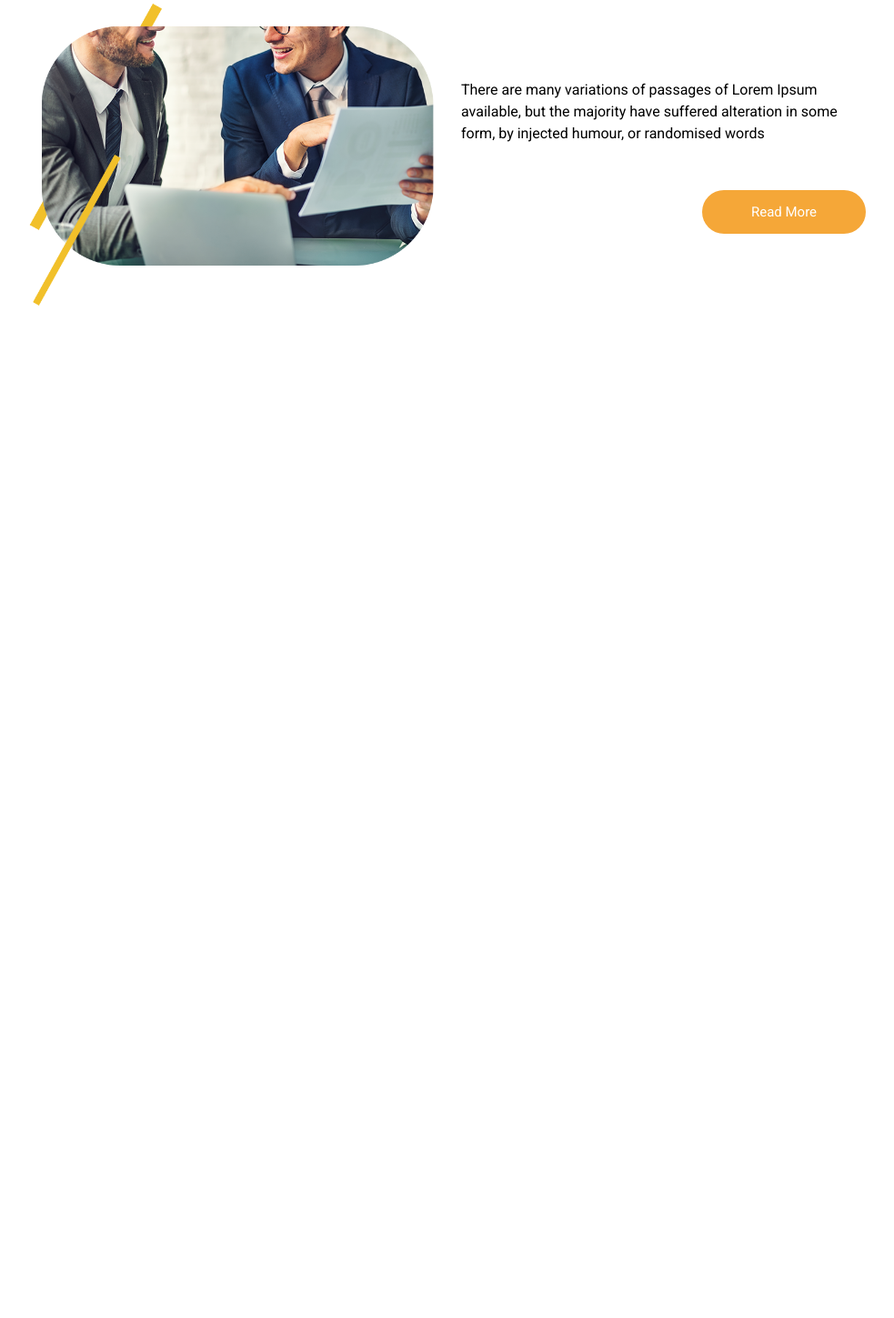
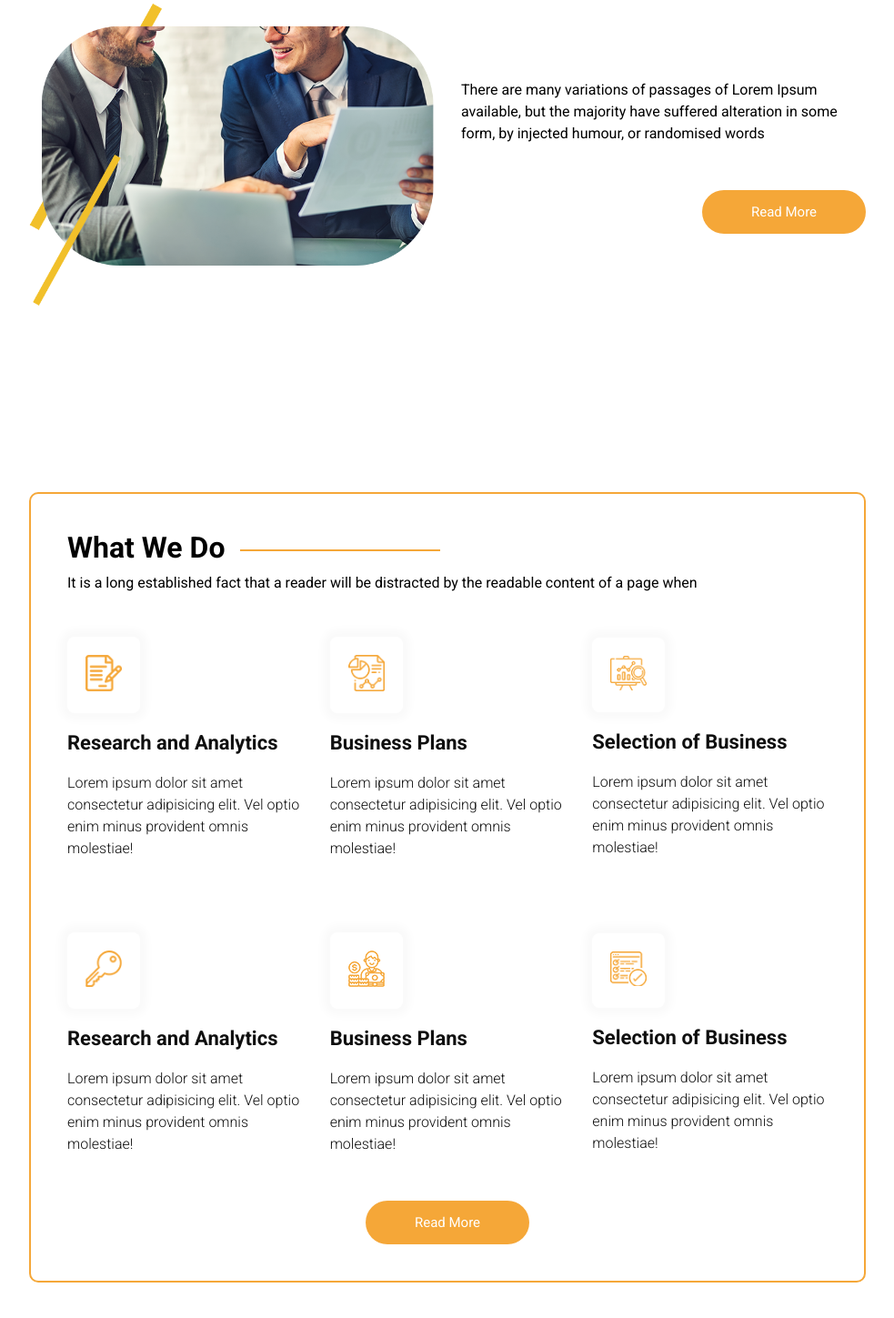
Before and after one commit to ahmed-mohammed-developer/corporat_business, a website built with Vite: page index.html in a window 1280 px wide. Shown: the part 893-2342 px from the top of the page at 91% size, without its empty margins (148-1131 px from the left). Before the commit the page ends 1334 px from the top, so only its background shows below. Built offline with nearby package versions, Linux system fonts and the light colour scheme.

Commit message:
End Section servicse

```diff
--- /dev/null
+++ b/components/services.css
@@ -0,0 +1,126 @@
+.services {
+      padding-block: 100px;
+}
+
+.services .service {
+   padding: 40px;
+   border-radius: 10px;
+   border: 2px solid #f5a738;
+}
+.service h1 {
+   margin-bottom: 10px;
+   position: relative;
+}
+
+.service h1::before {
+   content: "";
+   position: absolute;
+   background: #f5a738;
+   height: 2px;
+   width: 220px;
+   top: 21px;
+   right: 0;
+   left: 190px;
+}
+.services .service .section-service {
+   display: grid;
+   grid-template-columns: repeat(auto-fill, minmax(250px, 1fr));
+   align-items: center;
+   gap: 30px;
+}
+
+.services .service .section-service .section-ser {
+   margin-top: 50px;
+}
+.services .service .section-service .section-ser .ser-img {
+   width: 80px;
+   background: #fff;
+   padding: 20px;
+   text-align: center;
+   border-radius: 8px;
+   box-shadow: 0px 0px 10px 8px #fafafa;
+}
+
+.services .service .section-service .section-ser h3 {
+   font-size: 22px;
+   font-weight: bold;
+   color: #0f0f0f;
+   margin-top: 20px;
+}
+
+.services .service .section-service .section-ser p {
+   color: #0f0f0f;
+   margin-top: 20px;
+   line-height: 24px;
+   font-weight: 300;
+}
+
+.services .service  .btn_main {
+   display: flex;
+   justify-content: center;
+   margin-top: 50px;
+}
+.services .service  .btn_main a {
+   width: 180px;
+   padding: 15px 15px;
+   color: #ffffff;
+   background-color: #f5a738;
+   text-align: center;
+   font-size: 15px;
+   border-radius: 40px;
+   float: left;
+   text-decoration: none;
+   cursor: pointer;
+   transition: all 0.5s ease;
+}
+.services .service  .btn_main a:hover {
+   color: #ffffff;
+   background-color: #060707;
+}
+
+@media screen and (max-width: 500px) {
+   .service h1::before {
+      width: 170px;
+   }
+   }
+
+   @media screen and (max-width: 450px) {
+      .service h1::before {
+         width: 120px;
+      }
+      }
+
+      @media screen and (max-width: 405px) {
+         .service h1::before {
+            width: 90px;
+         }
+         }
+
+         @media screen and (max-width: 370px) {
+            .service h1::before {
+               width: 50px;
+            }
+            }
+
+            @media screen and (max-width: 330px) {
+               .services .service .section-service {
+                  grid-template-columns: repeat(auto-fill, minmax(200px, 1fr));
+               }
+               .service h1::before {
+                  display: none;
+               }
+               }
+               @media screen and (max-width: 285px) {
+                  .services .service .section-service {
+                     grid-template-columns: repeat(auto-fill, minmax(150px, 1fr));
+                  }
+                  .service h1::before {
+                     display: none;
+                  }
+                  .service h1 {
+                     font-size: 25px;
+                  }
+                  .services .service .section-service .section-ser h3 {
+                     font-size: 18px;
+                  }
+                  }
--- a/index.html
+++ b/index.html
@@ -63,6 +63,62 @@
               </div>
             </div>
           </div>
+          <!-- Start services-->
+          <div class="services" id="services">
+            <div class="container">
+              <div class="service">
+                <h1>What We Do</h1>
+                <p>It is a long established fact that a reader will be distracted by the readable content of a page when</p>
+                <div class="section-service">
+                  <div class="section-ser">
+                    <div class="ser-img">
+                      <img src="/assets/icon-1.png" alt="">
+                    </div>
+                    <h3>Research and Analytics</h3>
+                    <p>Lorem ipsum dolor sit amet consectetur adipisicing elit. Vel optio enim minus provident omnis molestiae!</p>
+                  </div>
+                  <div class="section-ser">
+                    <div class="ser-img">
+                      <img src="/assets/icon-2.png" alt="">
+                    </div>
+                    <h3>Business Plans</h3>
+                    <p>Lorem ipsum dolor sit amet consectetur adipisicing elit. Vel optio enim minus provident omnis molestiae!</p>
+                  </div>
+                  <div class="section-ser">
+                    <div class="ser-img">
+                      <img src="/assets/icon-3.png" alt="">
+                    </div>
+                    <h3>Selection of Business</h3>
+                    <p>Lorem ipsum dolor sit amet consectetur adipisicing elit. Vel optio enim minus provident omnis molestiae!</p>
+                  </div>
+                  <div class="section-ser">
+                    <div class="ser-img">
+                      <img src="/assets/icon-4.png" alt="">
+                    </div>
+                    <h3>Research and Analytics</h3>
+                    <p>Lorem ipsum dolor sit amet consectetur adipisicing elit. Vel optio enim minus provident omnis molestiae!</p>
+                  </div>
+                  <div class="section-ser">
+                    <div class="ser-img">
+                      <img src="/assets/icon-5.png" alt="">
+                    </div>
+                    <h3>Business Plans</h3>
+                    <p>Lorem ipsum dolor sit amet consectetur adipisicing elit. Vel optio enim minus provident omnis molestiae!</p>
+                  </div>
+                  <div class="section-ser">
+                    <div class="ser-img">
+                      <img src="/assets/icon-6.png" alt="">
+                    </div>
+                    <h3>Selection of Business</h3>
+                    <p>Lorem ipsum dolor sit amet consectetur adipisicing elit. Vel optio enim minus provident omnis molestiae!</p>
+                  </div>
+                </div>
+                <div class="btn_main">
+                  <div class="started_text"><a href="#">Read More</a></div>
+              </div>
+              </div>
+            </div>
+          </div>
   </body>
   <script src="main.js"></script>
   </html>
--- a/style.css
+++ b/style.css
@@ -6,6 +6,8 @@
 @import url("components/forms.css");
 @import url("components/header.css");
 @import url("components/about.css");
+@import url("components/services.css");
+
 
 
 
```
